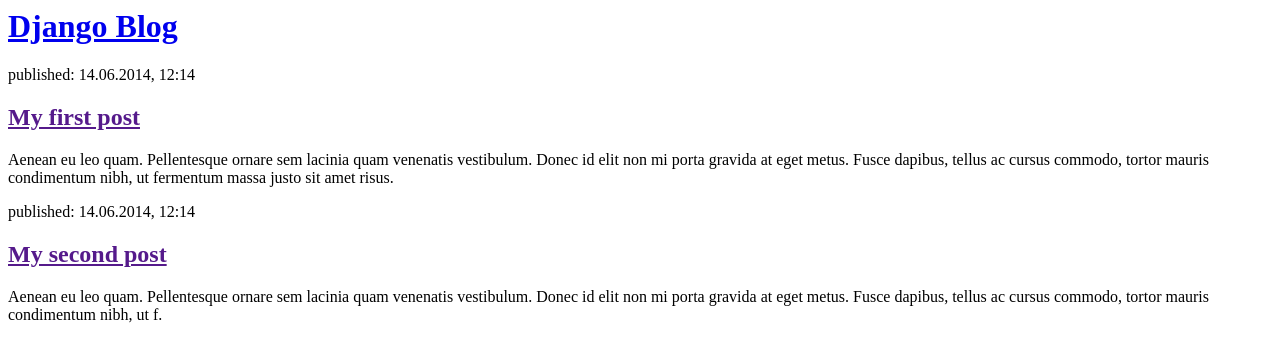
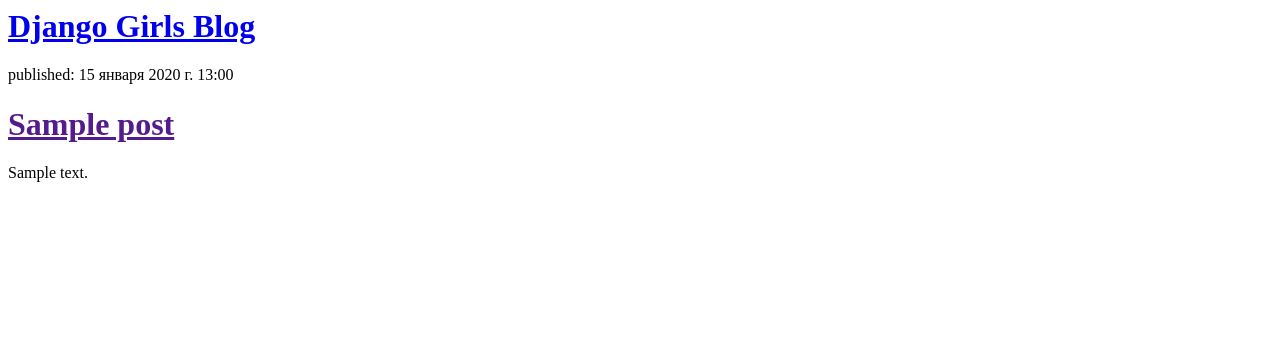
Before and after one commit to vicktor123/my_second_blog, a Django app: page / in a window 1280 px wide. Shown: the top 362 px of the page. Run offline with Django 5.2, Linux system fonts and the light colour scheme; tables that the repository leaves empty hold one stand-in row (values such as "Sample post").

Commit message:
модификация шаблона и представления

```diff
--- a/blog/templates/blog/post_list.html
+++ b/blog/templates/blog/post_list.html
@@ -3,20 +3,15 @@
         <title>Django blog</title>
     </head>
     <body>
-        <div>
-            <h1><a href="/">Django Blog</a></h1>
+       <div>
+             <h1><a href="/">Django Girls Blog</a></h1>
         </div>
-
-        <div>
-            <p>published: 14.06.2014, 12:14</p>
-            <h2><a href="">My first post</a></h2>
-            <p>Aenean eu leo quam. Pellentesque ornare sem lacinia quam venenatis vestibulum. Donec id elit non mi porta gravida at eget metus. Fusce dapibus, tellus ac cursus commodo, tortor mauris condimentum nibh, ut fermentum massa justo sit amet risus.</p>
-        </div>
-
-        <div>
-            <p>published: 14.06.2014, 12:14</p>
-            <h2><a href="">My second post</a></h2>
-            <p>Aenean eu leo quam. Pellentesque ornare sem lacinia quam venenatis vestibulum. Donec id elit non mi porta gravida at eget metus. Fusce dapibus, tellus ac cursus commodo, tortor mauris condimentum nibh, ut f.</p>
-        </div>
+        {% for post in posts %}
+            <div>
+                <p>published: {{ post.published_date }}</p>
+                <h1><a href="">{{ post.title }}</a></h1>
+                <p>{{ post.text|linebreaksbr }}</p>
+            </div>
+        {% endfor %}
     </body>
 </html>
--- a/blog/views.py
+++ b/blog/views.py
@@ -1,5 +1,8 @@
 from django.shortcuts import render
+from .models import Post
+from django.utils import timezone
 
 # Create your views here.
 def post_list(request):
-    return render(request, 'blog/post_list.html', {})
+    posts = Post.objects.filter(published_date__lte=timezone.now()).order_by('published_date')
+    return render(request, 'blog/post_list.html', {'posts': posts  })
--- a/web_project/settings.py
+++ b/web_project/settings.py
@@ -37,7 +37,7 @@
     "django.contrib.sessions",
     "django.contrib.messages",
     "django.contrib.staticfiles",
-    "blog",
+    "blog.apps.BlogConfig",
 ]
 
 MIDDLEWARE = [
```
